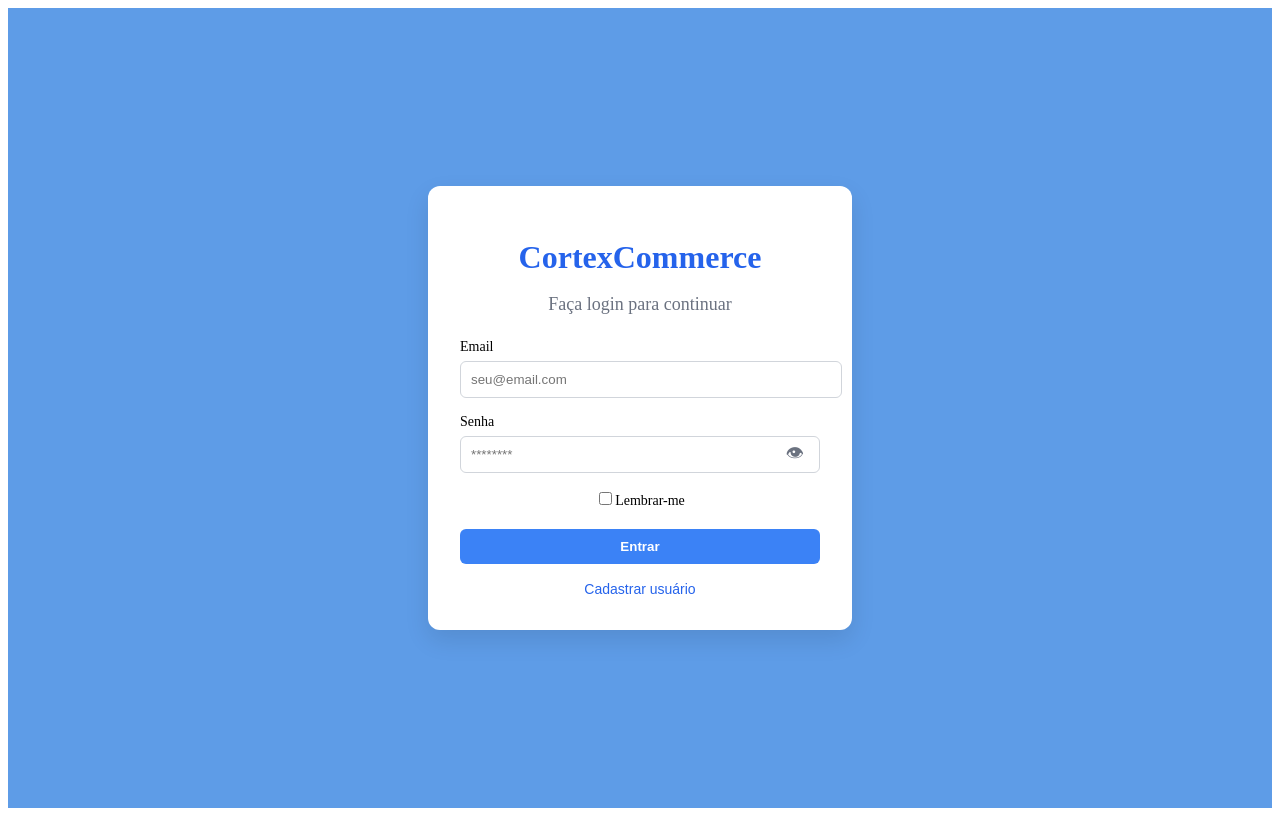
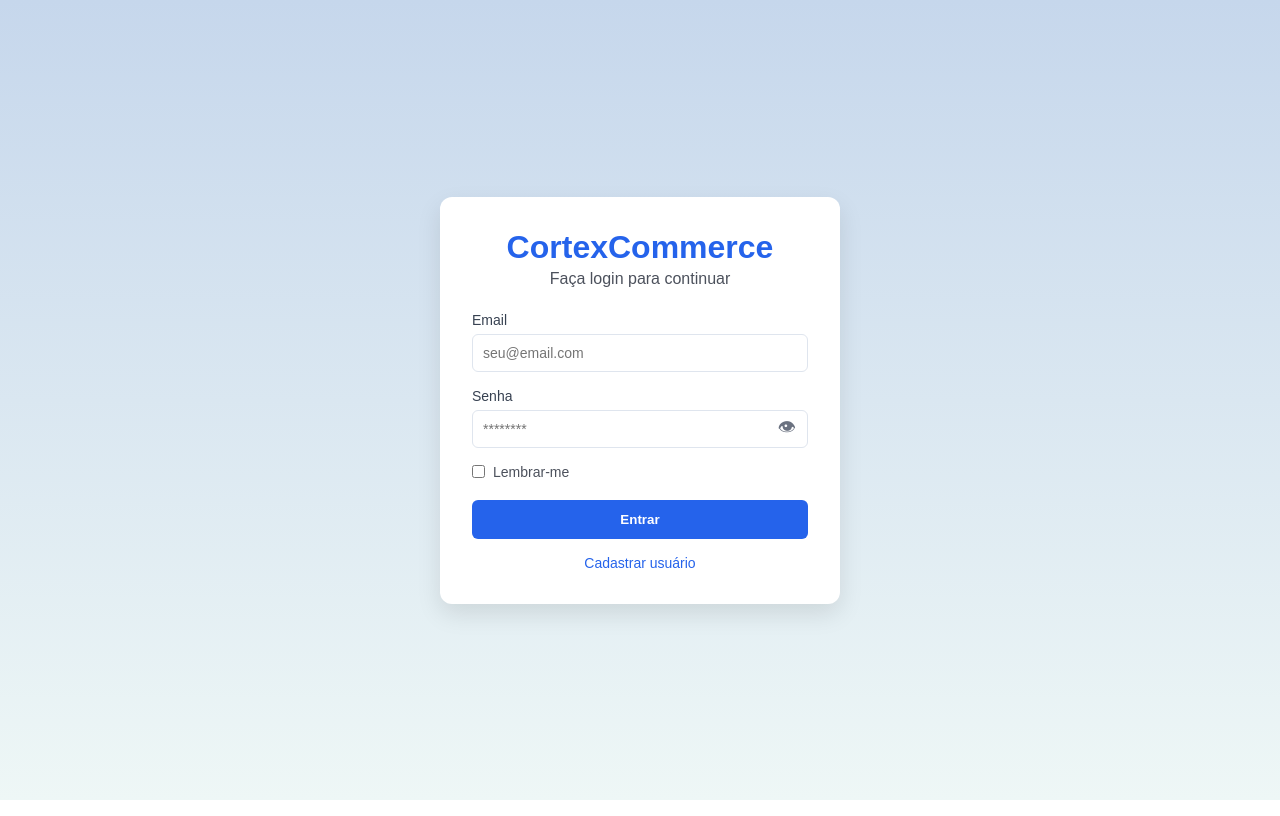
Before and after one commit to RodrigoPCamilo/CortexCommerce-FrontEnd, a React (Vite) app: page /login in a window 1280 px wide. Built offline with nearby package versions, Linux system fonts and the light colour scheme.

Commit message:
estilizando as paginas e concluindo o front end

```diff
--- a/src/componentes/MenuLateral.css
+++ b/src/componentes/MenuLateral.css
@@ -1,7 +1,7 @@
 .menu-lateral {
-  width: 240px;
+  width: 280px;
   height: 100vh;
-  background: #ffffff;
+  background: #dee9eeef;
   padding: 20px;
   border-right: 1px solid #e5e7eb;
 
--- a/src/layout/Layout.css
+++ b/src/layout/Layout.css
@@ -1,7 +1,7 @@
 .layout {
     display: flex;
     height: 100vh;
-    background: #f3f4f6;
+    background: #4671c7;
   }
 
   .conteudo {
--- a/src/paginas/Chatbot.css
+++ b/src/paginas/Chatbot.css
@@ -1,57 +1,105 @@
 .chat-card {
-  height: 100%;
+  height: 100vh;
   display: flex;
   flex-direction: column;
+  background-color: #f3f4f6;
 }
 
 .chat-header {
-  padding: 16px;
+  padding: 16px 20px;
+  background: #587dce;
   border-bottom: 1px solid #e5e7eb;
+  box-shadow: 0 2px 4px rgba(241, 239, 239, 0.05);
+  z-index: 10;
+  border-radius: 10px;
+}
+
+.chat-header h2 {
+  font-size: 1.2rem;
+  color: #eceef1;
 }
 
 .chat-mensagens {
+  border-radius: 10px;
+  background-color: #587dce;
   flex: 1;
-  padding: 16px;
+  padding: 20px;
   overflow-y: auto;
-  background: #f9fafb;
+  display: flex;
+  flex-direction: column;
+  gap: 12px;
 }
+
+.mensagem {
+  max-width: 80%;
+  padding: 12px 16px;
+  border-radius: 12px;
+  font-size: 14px;
+  line-height: 1.5;
+  position: relative;
+  word-wrap: break-word;
+}
+
+.mensagem.Bot.CortexCommerce, .mensagem.bot {
+  align-self: flex-start;
+  background: white;
+  color: #374151;
+  border: 1px solid #e5e7eb;
+  border-bottom-left-radius: 2px;
+}
+
+.mensagem.usuario {
+  align-self: flex-end;
+  background: #2563eb;
+  color: white;
+  border-bottom-right-radius: 2px;
+}
+
+.mensagem p {
+  margin-bottom: 8px;
+}
+.mensagem p:last-child {
+  margin-bottom: 0;
+}
+
 
 .chat-input {
   display: flex;
-  gap: 8px;
-  padding: 16px;
+  gap: 12px;
+  padding: 20px;
+  background: white;
   border-top: 1px solid #e5e7eb;
+  border-radius: 10px;
+  background-color: #587dce;
 }
 
 .chat-input input {
   flex: 1;
-  padding: 10px 14px;
-  border-radius: 8px;
+  padding: 12px 16px;
+  border-radius: 25px;
   border: 1px solid #d1d5db;
+  outline: none;
+  transition: border-color 0.2s;
+}
+
+.chat-input input:focus {
+  border-color: #2563eb;
 }
 
 .chat-input button {
   background: #2563eb;
   color: white;
   border: none;
-  border-radius: 8px;
-  padding: 0 16px;
+  border-radius: 50%;
+  width: 45px;
+  height: 45px;
+  display: flex;
+  align-items: center;
+  justify-content: center;
   cursor: pointer;
+  transition: transform 0.2s, background 0.2s;
 }
 
-.mensagem.bot {
-  text-align: left;
-  background: #e5e7eb;
-  padding: 8px 12px;
-  border-radius: 8px;
-  margin-bottom: 6px;
+main{
+background-color: white;
 }
-
-.mensagem.usuario {
-  text-align: right;
-  background: #2563eb;
-  color: white;
-  padding: 8px 12px;
-  border-radius: 8px;
-  margin-bottom: 6px;
-}
--- a/src/paginas/Login.css
+++ b/src/paginas/Login.css
@@ -1,90 +1,77 @@
+* {
+  box-sizing: border-box;
+  margin: 0;
+  padding: 0;
+}
+
 .login-fundo {
-    width: 100%;
   height: 100vh;
-    min-height: 100vh;
   display: flex;
   justify-content: center;
   align-items: center;
-    background: linear-gradient(180deg, #5e9ce7, #5e9ce7);
+  background: linear-gradient(180deg, #c6d7ec, #eef7f6);
+  font-family: sans-serif;
 }
 
 .login-cartao {
-    width: 360px;
+  width: 400px;
   background: #ffffff;
   border-radius: 12px;
   padding: 32px;
   box-shadow: 0 10px 25px rgba(0, 0, 0, 0.1);
-    text-align: center;
 }
 
 .login-titulo {
+  text-align: center;
   color: #2563eb;
-    margin-bottom: 8px;
+  margin-bottom: 4px;
 }
 
 .login-subtitulo {
-    font-size: 18px;
-    color: #6b7280;
+  text-align: center;
+  font-size: 16px;
+  color: #4c515c;
   margin-bottom: 24px;
 }
 
 .login-campo {
-    text-align: left;
   margin-bottom: 16px;
+  width: 100%;
 }
 
 .login-campo label {
+  display: block;
   font-size: 14px;
   font-weight: 500;
-    display: block;
   margin-bottom: 6px;
+  color: #374151;
 }
 
-  .login-campo input {
+.login-campo input[type="email"],
+.login-campo input[type="password"],
+.login-campo input[type="text"] {
   width: 100%;
   padding: 10px;
+  border: 1px solid #dfe5ee;
   border-radius: 6px;
-    border: 1px solid #d1d5db;
   outline: none;
+  font-size: 14px;
 }
 
 .login-campo input:focus {
   border-color: #2563eb;
 }
 
-  .login-botao {
-    width: 100%;
-    margin-top: 8px;
-    padding: 10px;
-    background-color: #3b82f6;
-    color: white;
-    border: none;
-    border-radius: 6px;
-    cursor: pointer;
-    font-weight: 600;
-  }
 
-  .login-botao:hover {
-    background-color: #2563eb;
-  }
-
-  .login-link {
-    margin-top: 16px;
-    background: none;
-    border: none;
-    color: #2563eb;
-    cursor: pointer;
-    font-size: 14px;
-  }
 .campo-senha {
   position: relative;
+  width: 100%;
   display: flex;
   align-items: center;
 }
 
 .campo-senha input {
-    width: 100%;
-    padding-right: 42px;
+  padding-right: 40px !important;
 }
 
 .btn-olho {
@@ -93,21 +80,60 @@
   background: none;
   border: none;
   cursor: pointer;
+  color: #6b7280;
   font-size: 18px;
-    color: #6b7280;
+  display: flex;
+  align-items: center;
+  justify-content: center;
 }
 
-  .btn-olho:hover {
+.login-opcoes {
+  margin-bottom: 20px;
+  font-size: 14px;
+  color: #4c515c;
+}
+
+.login-opcoes label {
+  display: flex;
+  align-items: center;
+  gap: 8px;
+  cursor: pointer;
+}
+
+.login-botao {
+  width: 100%;
+  padding: 12px;
+  background-color: #2563eb;
+  color: white;
+  border: none;
+  border-radius: 6px;
+  font-weight: 600;
+  cursor: pointer;
+  transition: background 0.2s;
+}
+
+.login-botao:hover {
+  background-color: #1d4ed8;
+}
+
+.login-link {
+  width: 100%;
+  background: none;
+  border: none;
   color: #2563eb;
+  margin-top: 16px;
+  cursor: pointer;
+  font-size: 14px;
+  text-align: center;
 }
+
+.login-link:hover {
+  text-decoration: underline;
+}
+
 .erro-texto {
   color: #dc2626;
   font-size: 12px;
   margin-top: 4px;
   display: block;
 }
-
-  .login-opcoes {
-    margin: 12px 0;
-    font-size: 14px;
-  }
--- a/src/paginas/Perfil.css
+++ b/src/paginas/Perfil.css
@@ -1,8 +1,9 @@
-/* Container geral */
+
 .perfil-container {
     height: 100vh;
     width: 100%;
-    background: linear-gradient(180deg, #c6d7ec, #eef7f6);
+    border-radius: 10px;
+    background-color: #587dce;
     display: flex;
     justify-content: center;
     align-items: center;
@@ -11,7 +12,6 @@
 
 }
 
-/* Wrapper central */
 .perfil-wrapper {
     width: 100%;
     max-width: 900px;
@@ -21,7 +21,6 @@
     gap: 20px;
 }
 
-/* Cards base */
 .perfil-card {
     background: #ffffff;
     padding: 24px;
@@ -29,7 +28,6 @@
     box-shadow: 0 8px 24px rgba(0, 0, 0, 0.08);
 }
 
-/* 🔹 Bloco Perfil (topo) */
 .perfil-card h2 {
     margin-bottom: 16px;
     font-size: 20px;
@@ -42,14 +40,12 @@
     color: #444;
 }
 
-/* 🔹 Bloco Histórico */
 .historico-container {
     flex: 1;
     overflow-y: auto;
     padding-right: 8px;
 }
 
-/* Scroll bonito */
 .historico-container::-webkit-scrollbar {
     width: 6px;
 }
@@ -63,7 +59,6 @@
     background: transparent;
 }
 
-/* Itens do histórico */
 .historico-item {
     border-top: 1px solid #e0e0e0;
     padding-top: 12px;
@@ -92,13 +87,12 @@
     color: #777;
 }
 
-/* Estados */
 .perfil-loading,
 .perfil-erro {
     font-size: 18px;
     color: #333;
 }
-/* Markdown da resposta da IA */
+
 .historico-resposta {
     margin-top: 10px;
     background: #f7f9fc;
@@ -109,7 +103,6 @@
     font-size: 14px;
 }
 
-/* Títulos do markdown */
 .historico-resposta h1,
 .historico-resposta h2,
 .historico-resposta h3 {
@@ -118,13 +111,11 @@
     color: #1f3a5f;
 }
 
-/* Listas */
 .historico-resposta ul {
     padding-left: 20px;
     margin: 6px 0;
 }
 
-/* Código inline */
 .historico-resposta code {
     background: #edf2f7;
     padding: 3px 6px;
@@ -133,7 +124,6 @@
     font-size: 13px;
 }
 
-/* Blocos de código */
 .historico-resposta pre {
     background: #1e293b;
     color: #e5e7eb;
@@ -142,7 +132,6 @@
     overflow-x: auto;
 }
 
-/* Negrito */
 .historico-resposta strong {
     color: #0f172a;
 }
--- a/src/paginas/Registro.css
+++ b/src/paginas/Registro.css
@@ -1,9 +1,16 @@
+* {
+  margin: 0;
+  padding: 0;
+  box-sizing: border-box;
+}
+
 .registro-container {
   height: 100vh;
   display: flex;
   justify-content: center;
   align-items: center;
   background: linear-gradient(180deg, #c6d7ec, #eef7f6);
+  font-family: sans-serif;
 }
 
 .registro-cartao {
@@ -29,6 +36,7 @@
 
 .registro-field {
   margin-bottom: 14px;
+  width: 100%;
 }
 
 .registro-field label {
@@ -38,22 +46,53 @@
   margin-bottom: 6px;
 }
 
-.registro-field input {
+
+.registro-field input,
+.registro-field select {
   width: 100%;
   padding: 10px;
   border-radius: 6px;
   border: 1px solid #dfe5ee;
   outline: none;
+  font-size: 14px;
 }
 
 .registro-field input:focus {
   border-color: #2563eb;
 }
 
+
+.campo-senha {
+  position: relative;
+  width: 100%;
+}
+
+.campo-senha input {
+  padding-right: 40px;
+}
+
+.btn-olho {
+  position: absolute;
+  right: 12px;
+  top: 50%;
+  transform: translateY(-50%);
+  background: none;
+  border: none;
+  cursor: pointer;
+  color: #6b7280;
+  display: flex;
+  align-items: center;
+}
+
+.btn-olho:hover {
+  color: #2563eb;
+}
+
+
 .registro-botao {
   width: 100%;
   margin-top: 12px;
-  padding: 10px;
+  padding: 12px;
   background-color: #22c55e;
   color: white;
   border: none;
@@ -67,6 +106,7 @@
 }
 
 .registro-link {
+  display: block;
   margin-top: 16px;
   width: 100%;
   background: none;
@@ -75,11 +115,13 @@
   cursor: pointer;
   font-size: 14px;
   text-align: center;
+  text-decoration: none;
 }
 
 .registro-link:hover {
   text-decoration: underline;
 }
+
 .erro-texto {
   color: #dc2626;
   font-size: 12px;
@@ -87,47 +129,34 @@
   display: block;
 }
 
-
-.campo-senha {
-  position: relative;
-}
-
-.campo-senha input {
-  width: 100%;
-  padding-right: 42px;
-}
-
-.btn-olho {
-  position: absolute;
-  right: 10px;
-  top: 50%;
-  transform: translateY(-50%);
-  background: none;
-  border: none;
-  cursor: pointer;
-  font-size: 18px;
-  color: #6b7280;
-}
-
-.btn-olho:hover {
-  color: #2563eb;
-}
 .toast {
   position: fixed;
   top: 20px;
   left: 50%;
   transform: translateX(-50%);
-
-  background-color: #2ecc71;
+  background-color: #22c55e;
   color: white;
-
-  padding: 12px 24px;
-  border-radius: 6px;
-
+  padding: 14px 28px;
+  border-radius: 8px;
   font-weight: 600;
+  font-size: 16px;
+  box-shadow: 0 5px 15px rgba(0, 0, 0, 0.2);
   z-index: 9999;
 
-  box-shadow: 0 4px 12px rgba(0, 0, 0, 0.2);
+  animation: slideDown 0.4s ease-out;
+}
 
-  animation: slideDown 0.3s ease-out;
+@keyframes slideDown {
+  from {
+    top: -60px;
+    opacity: 0;
+  }
+  to {
+    top: 20px;
+    opacity: 1;
+  }
 }
+
+.toast.erro {
+  background-color: #dc2626;
+}
```
Also changed, not shown: 1 other file (tests, documents, lock files or other folders). Lines whose indentation alone changed are shown as unchanged.
